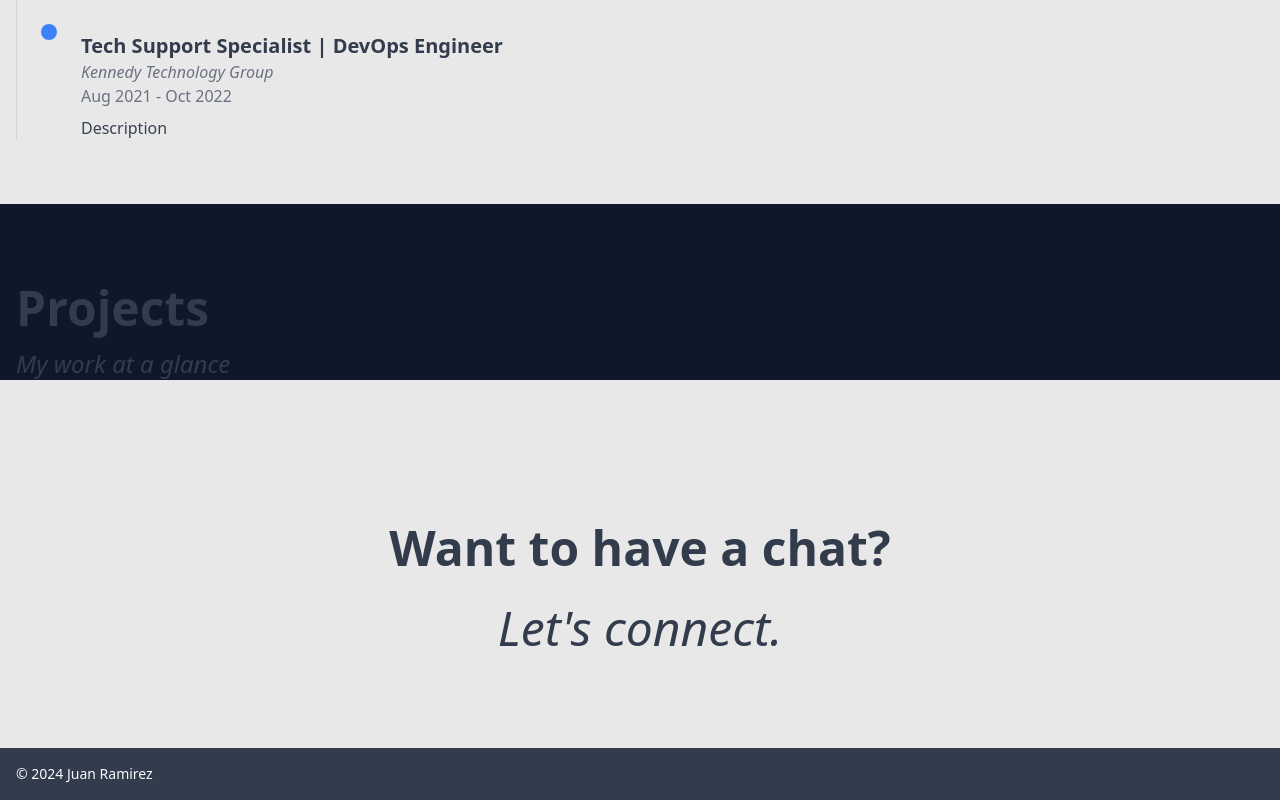
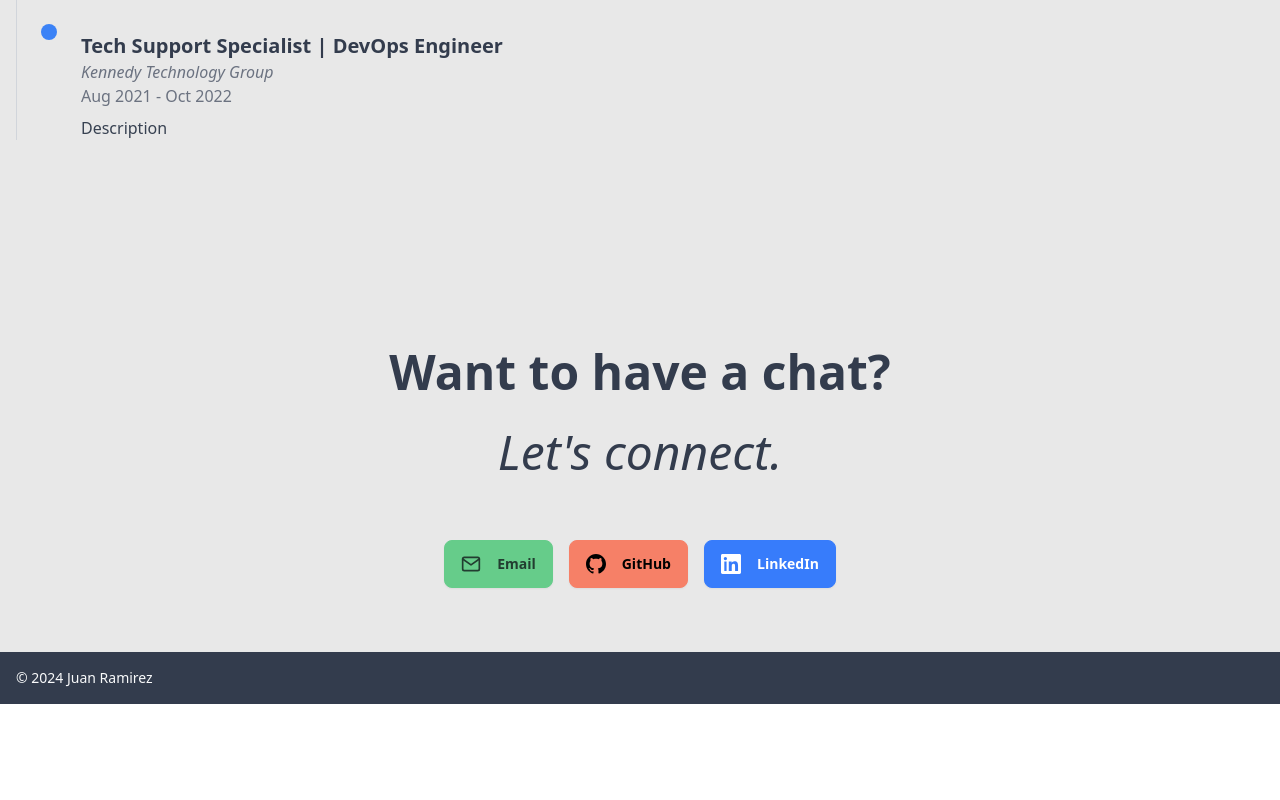
Before and after one commit to JRAM937/my-portfolio, an Angular app in the folder my-portfolio/: page / in a window 1280 px wide. Shown: the part 1316-2116 px from the top of the page. After the commit the page ends 2020 px from the top, so only its background shows below. Built offline with nearby package versions, Linux system fonts and the light colour scheme.

Commit message:
Added contact section

```diff
--- a/my-portfolio/src/app/app.component.html
+++ b/my-portfolio/src/app/app.component.html
@@ -97,18 +97,36 @@
     </section>
 
     <!-- Projects -->
-    <section id="projects" class="min-h-fit bg-slate-900 pt-20">
-      <div class="container mx-auto px-4">
-        <h2 class="text-5xl font-bold mb-4">Projects</h2>
-        <p class="text-2xl"><i>My work at a glance</i></p>
-      </div>
-    </section>
 
     <!-- Contact -->
     <section id="contact" class="min-h-fit bg-base-200 pt-20">
       <div class="container mx-auto py-16">
         <h2 class="text-5xl text-center font-bold mb-8">Want to have a chat?</h2>
-        <h2 class="text-5xl text-center mb-8"><i>Let's connect.</i></h2>
+        <h2 class="text-5xl text-center mb-16"><i>Let's connect.</i></h2>
+
+
+        <!-- Contact Links -->
+        <div class="flex justify-center space-x-4 mt-8">
+            <a href="mailto:your.emailexample.com" class="btn btn-primary">
+              <svg xmlns="http://www.w3.org/2000/svg" class="h-5 w-5 mr-2" viewBox="0 0 24 24" fill="none" stroke="currentColor" stroke-width="2" stroke-linecap="round" stroke-linejoin="round">
+                <path d="M4 4h16c1.1 0 2 .9 2 2v12a2 2 0 0 1-2 2H4a2 2 0 0 1-2-2V6c0-1.1.9-2 2-2z"/>
+                <polyline points="22,6 12,13 2,6"/>
+              </svg>
+              Email
+            </a>
+            <a href="https://github.com/yourusername" target="_blank" class="btn btn-accent">
+                <svg xmlns="http://www.w3.org/2000/svg" class="h-5 w-5 mr-2" viewBox="0 0 24 24" fill="currentColor">
+                    <path d="M12 0C5.372 0 0 5.372 0 12c0 5.303 3.438 9.8 8.207 11.387.6.113.793-.26.793-.577 0-.285-.01-1.04-.016-2.042-3.338.726-4.042-1.615-4.042-1.615-.546-1.385-1.334-1.755-1.334-1.755-1.09-.745.083-.73.083-.73 1.205.084 1.839 1.237 1.839 1.237 1.071 1.834 2.809 1.304 3.492.998.108-.776.418-1.304.76-1.605-2.665-.3-5.466-1.333-5.466-5.932 0-1.311.469-2.383 1.235-3.223-.124-.303-.536-1.523.117-3.176 0 0 1.008-.322 3.3 1.23.96-.267 1.983-.4 3.003-.404 1.02.004 2.043.137 3.003.404 2.29-1.552 3.297-1.23 3.297-1.23.655 1.653.243 2.873.12 3.176.77.84 1.233 1.912 1.233 3.223 0 4.61-2.805 5.628-5.478 5.921.43.37.823 1.102.823 2.221 0 1.606-.015 2.903-.015 3.296 0 .319.192.694.798.576C20.565 21.798 24 17.303 24 12c0-6.628-5.372-12-12-12z" />
+                </svg>
+                GitHub
+            </a>
+            <a href="https://linkedin.com/in/yourprofile" target="_blank" class="btn btn-secondary">
+                <svg xmlns="http://www.w3.org/2000/svg" class="h-5 w-5 mr-2" viewBox="0 0 24 24" fill="currentColor">
+                    <path d="M20.447 20.452H16.89v-5.569c0-1.327-.025-3.037-1.852-3.037-1.854 0-2.137 1.448-2.137 2.944v5.662H9.348V9h3.417v1.561h.047c.477-.899 1.637-1.852 3.37-1.852 3.602 0 4.267 2.368 4.267 5.451v6.292zM5.337 7.433a1.954 1.954 0 110-3.906 1.954 1.954 0 010 3.906zM6.697 20.452H3.978V9h2.719v11.452zM22.225 0H1.771C.792 0 .001.783.001 1.748v20.504C.001 23.217.792 24 1.771 24h20.451c.98 0 1.772-.783 1.772-1.748V1.748C23.997.783 23.206 0 22.225 0z" />
+                </svg>
+                LinkedIn
+            </a>
+        </div>
       </div>
     </section>
 
```
